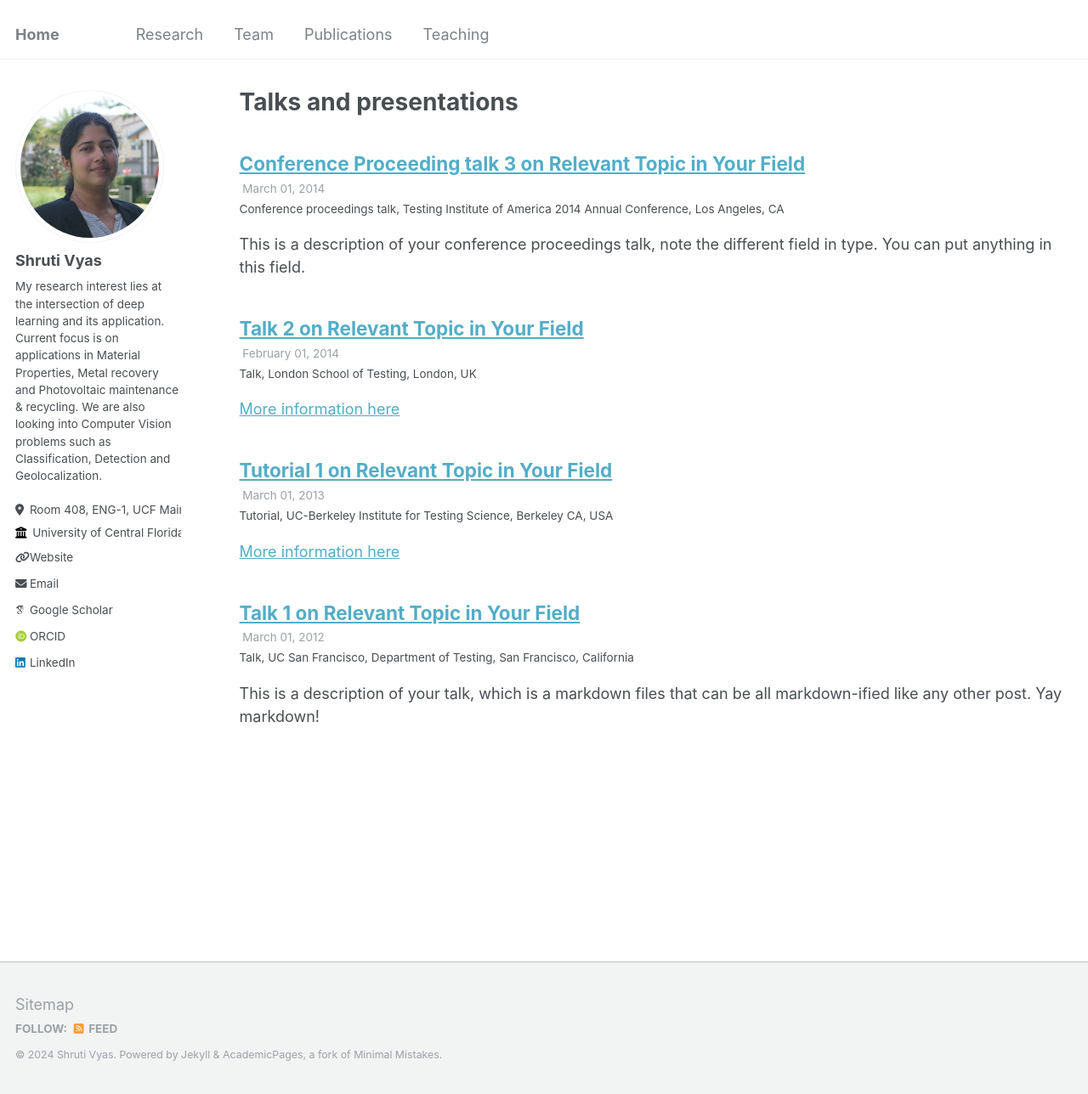
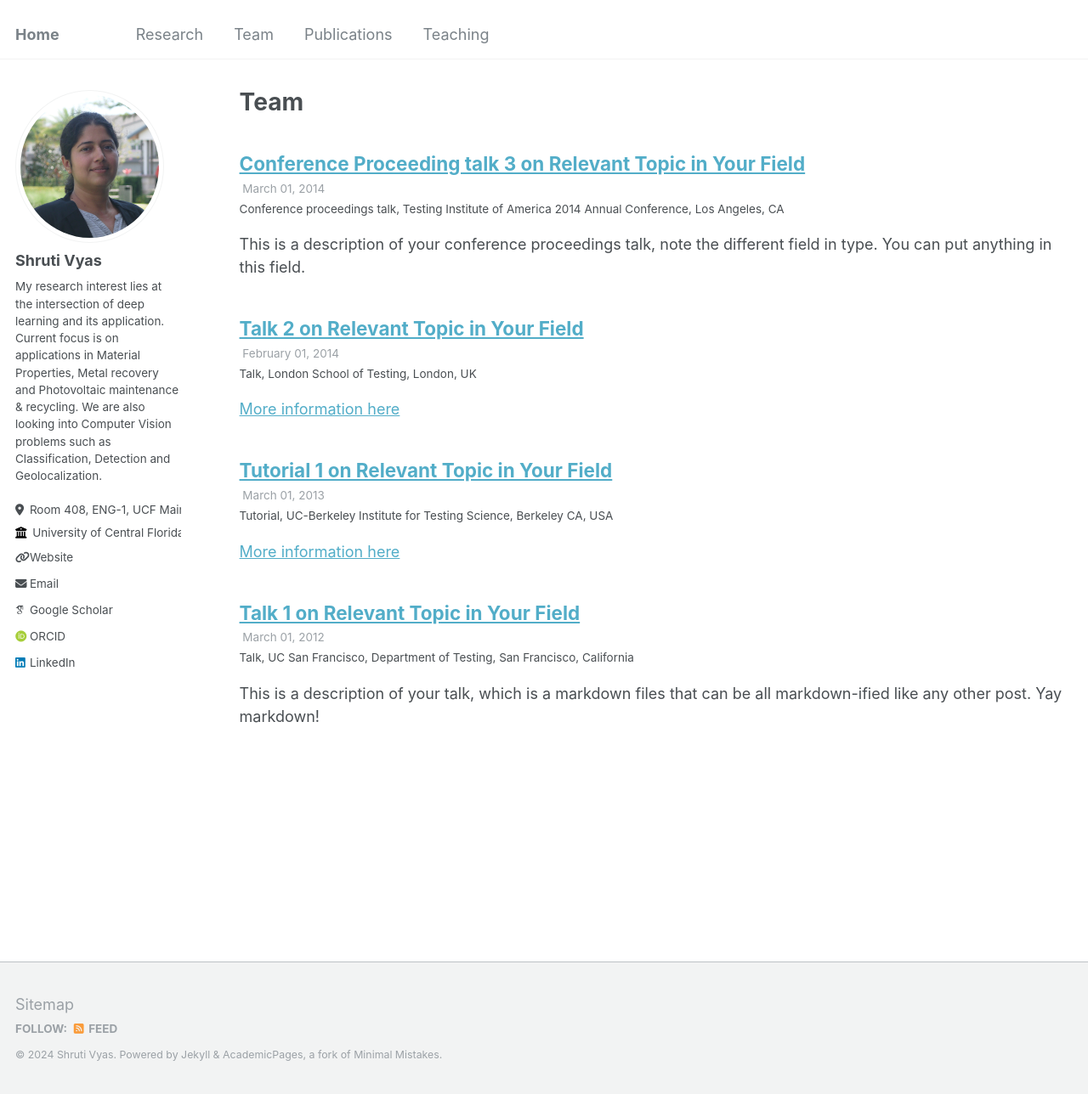
Before and after one commit to vyas-lab/vyas-lab.github.io, a Jekyll site: the page built from _pages/talks.html, in a window 1280 px wide and 1288 px high. Shown: the whole window at 85% size. Built offline with Jekyll 4.4.1, drawn with Linux system fonts in a browser that asks for light colours; some web fonts are replaced.

Commit message:
Update talks.html

```diff
--- a/_pages/talks.html
+++ b/_pages/talks.html
@@ -1,7 +1,7 @@
 ---
 layout: archive
-title: "Talks and presentations"
-permalink: /talks/
+title: "Team"
+permalink: /team/
 author_profile: true
 ---
 
```
